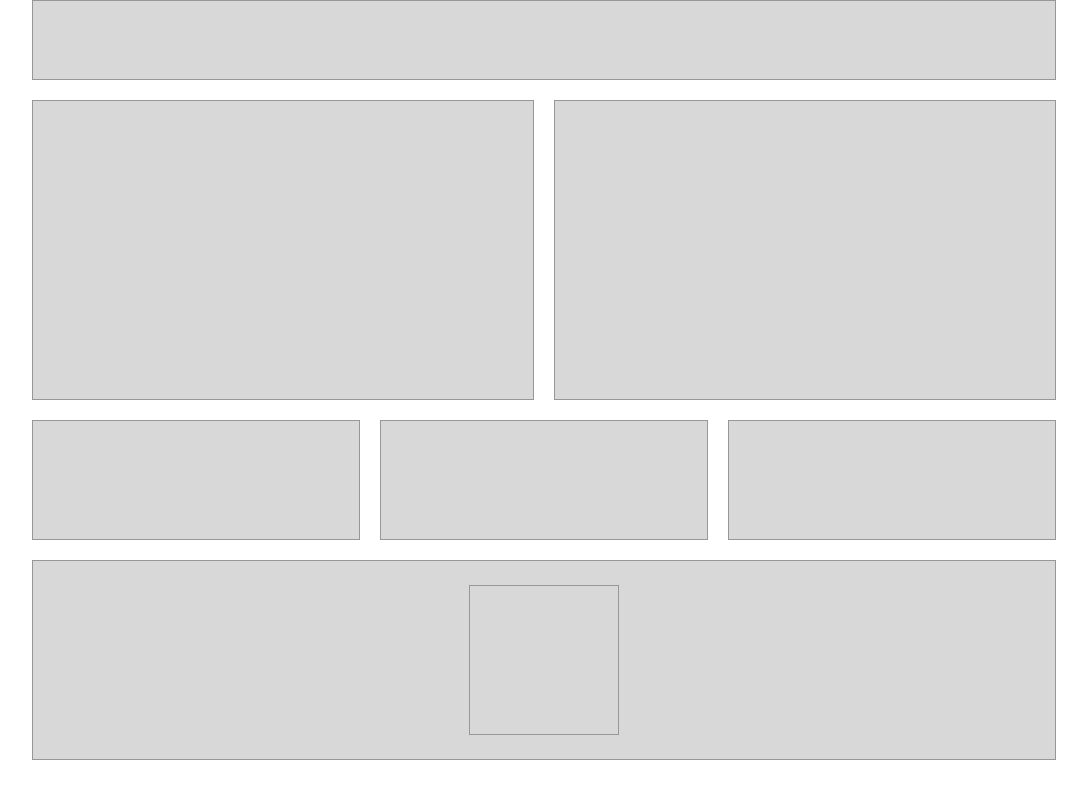
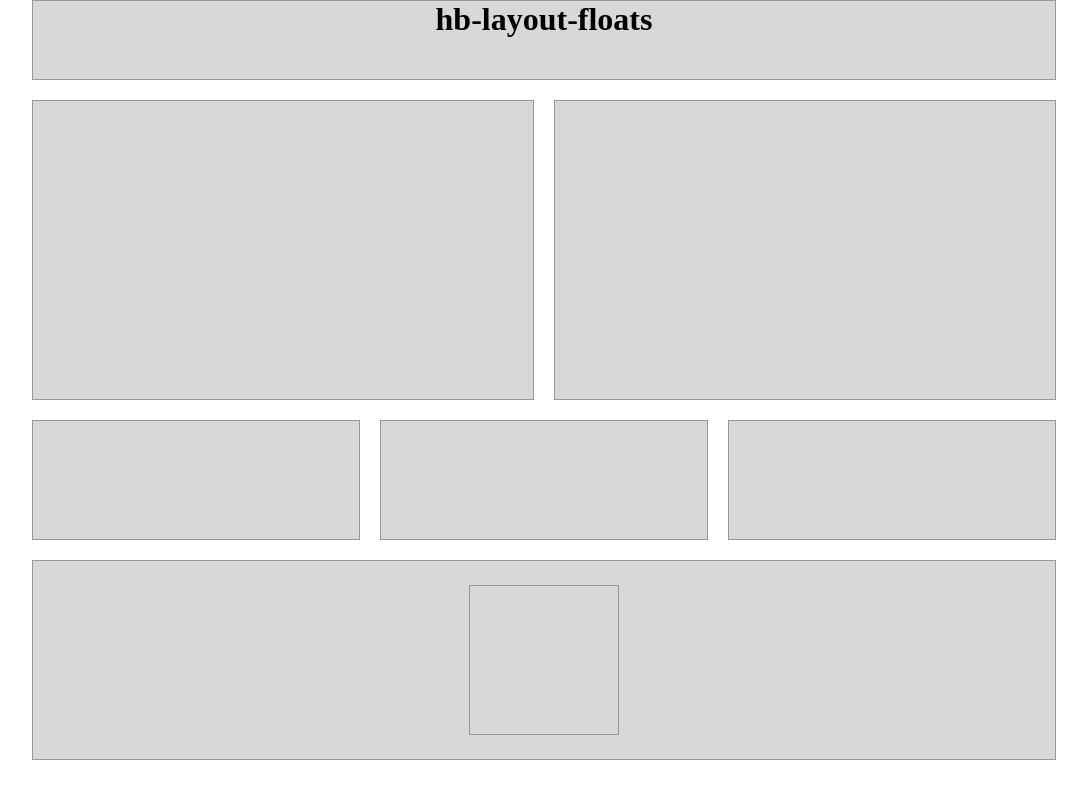
Before and after one commit to Ouraborus/hb-layout-floats, a plain HTML site: page index.html in a window 1280 px wide. Shown: the whole page, without its empty margins (96-1183 px from the left). Drawn offline with Linux system fonts and the light colour scheme.

Commit message:
Added h1 text

```diff
--- a/css/style.css
+++ b/css/style.css
@@ -6,6 +6,9 @@
 
 body{
     background-color: #ffffff;
+}
+h1{
+    text-align: center;
 }
 
 .container{
--- a/index.html
+++ b/index.html
@@ -13,6 +13,7 @@
     <div class="container">
         <!-- Fixed Bar -->
         <div class="fixed-bar box">
+            <h1>hb-layout-floats</h1>
 
         </div>
         <!-- Second Row -->
```
